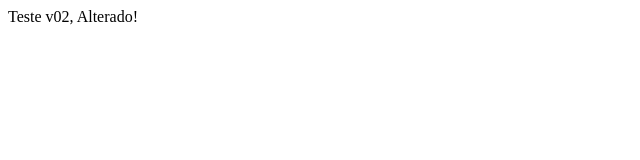
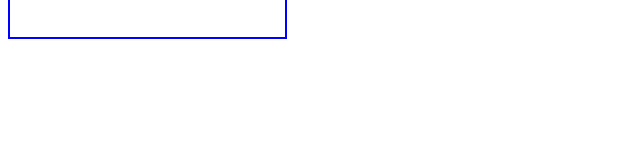
Before and after one commit to dionebraz/git-github, a plain HTML site: page index.html in a window 1280 px wide. Shown: the whole page, without its empty margins (0-640 px from the left). Drawn offline with Linux system fonts and the light colour scheme.

Commit message:
Quarto commit

```diff
--- a/index.html
+++ b/index.html
@@ -8,7 +8,7 @@
 </head>
 <body>
 
-    <span>Teste v02, Alterado! </span>
+    <span style="color: #fff; border: 2px solid #00f; padding: 12px; font-weight: 700;">Teste v03, Adicionado estilos in-line ! </span>
 
 </body>
 </html>
```
